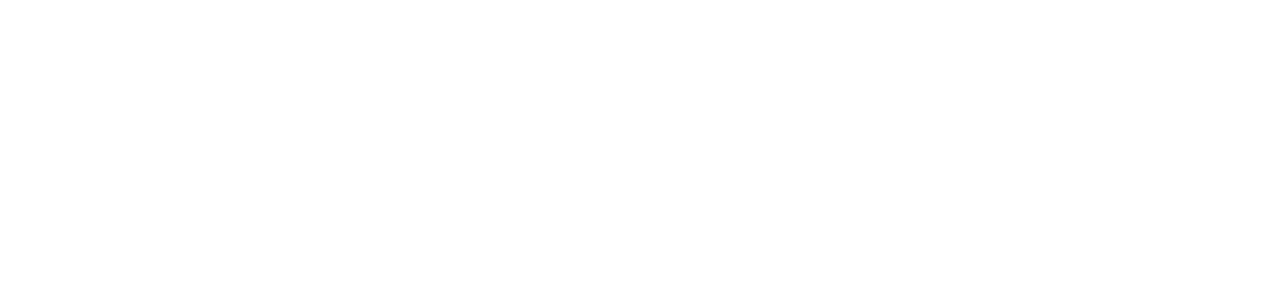
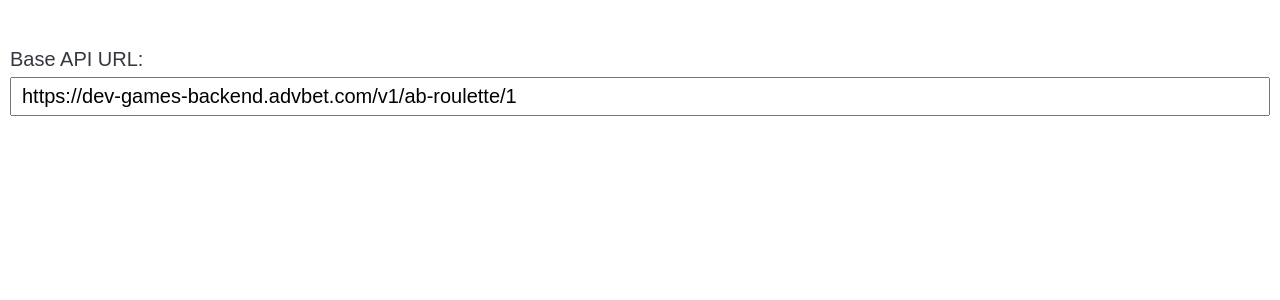
Before and after one commit to itsmedmd/roulette, a Vue app: page / in a window 1280 px wide. Shown: the top 300 px of the page. Built offline with nearby package versions, Linux system fonts and the light colour scheme.

Commit message:
1 adding and styling URLInputField component

```diff
--- a/src/App.vue
+++ b/src/App.vue
@@ -1,11 +1,30 @@
 <template>
-  <div></div>
+    <div class="app">
+        <URLInputField v-model:url="baseURL"/>
+    </div>
 </template>
 
 <script>
+import { ref, watch } from "vue";
+import URLInputField from "./components/URLInputField.vue";
+
 export default {
-  name: 'App'
-}
+    name: "App",
+    components: {
+        URLInputField
+    },
+    setup() {
+        const baseURL = ref("https://dev-games-backend.advbet.com/v1/ab-roulette/1");
+
+        watch(() => baseURL.value, () => {
+            console.log(baseURL.value);
+        });
+
+        return {
+            baseURL
+        };
+    }
+};
 </script>
 
-<style lang="scss"></style>
+<style lang="scss" scoped src="@/assets/styles/components/app.scss"></style>
--- a/src/assets/styles/components/app.scss
+++ b/src/assets/styles/components/app.scss
@@ -4,6 +4,6 @@
     margin: 0 auto;
 	max-width: $page-max-width;
 	min-height: 100vh;
-    padding: 48px 0;
+    padding: 48px 10px;
 	width: 100%;
 }
--- /dev/null
+++ b/src/assets/styles/components/url-input-field.scss
@@ -0,0 +1,13 @@
+.url-field {
+    &__label {
+        display: inline-block;
+        font-size: 20px;
+        padding-bottom: 6px;
+    }
+
+    &__input {
+        width: 100%;
+        font-size: 20px;
+        padding: 6px 10px;
+    }
+}
--- /dev/null
+++ b/src/components/URLInputField.vue
@@ -0,0 +1,33 @@
+<template>
+    <div class="url-field">
+        <label for="url-input" class="url-field__label">Base API URL:</label>
+        <br>
+        <input
+            id="url-input"
+            type="text"
+            class="url-field__input"
+            :value="url"
+            @input="handleInputChange"
+        >
+    </div>
+</template>
+
+<script>
+export default {
+    name: "URLInputField",
+    props: [
+        "url"
+    ],
+    setup(props, {emit}) {
+        const handleInputChange = (event) => {
+            emit("update:url", event.target.value);
+        };
+
+        return {
+            handleInputChange
+        };
+    }
+}
+</script>
+
+<style lang="scss" scoped src="@/assets/styles/components/url-input-field.scss"></style>
```
Also changed, not shown: src/main.js (+4 -3 lines).
